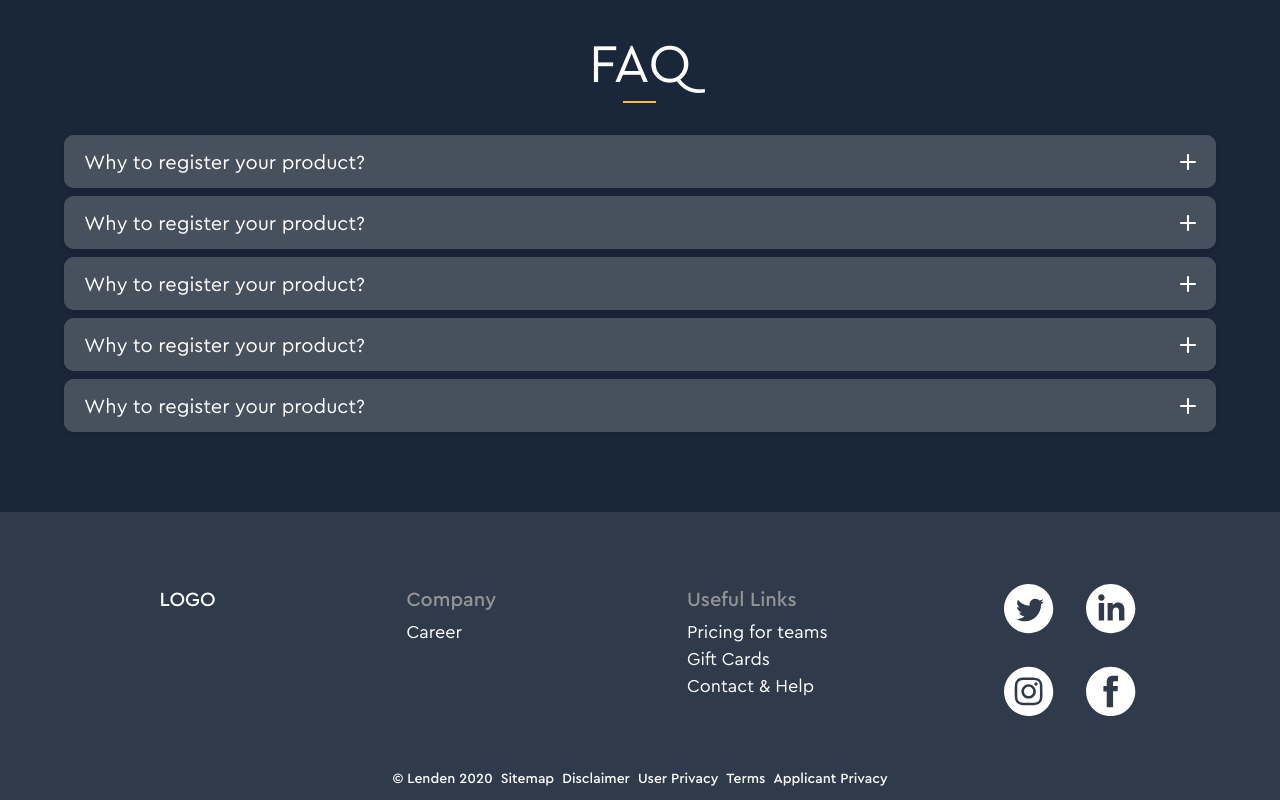
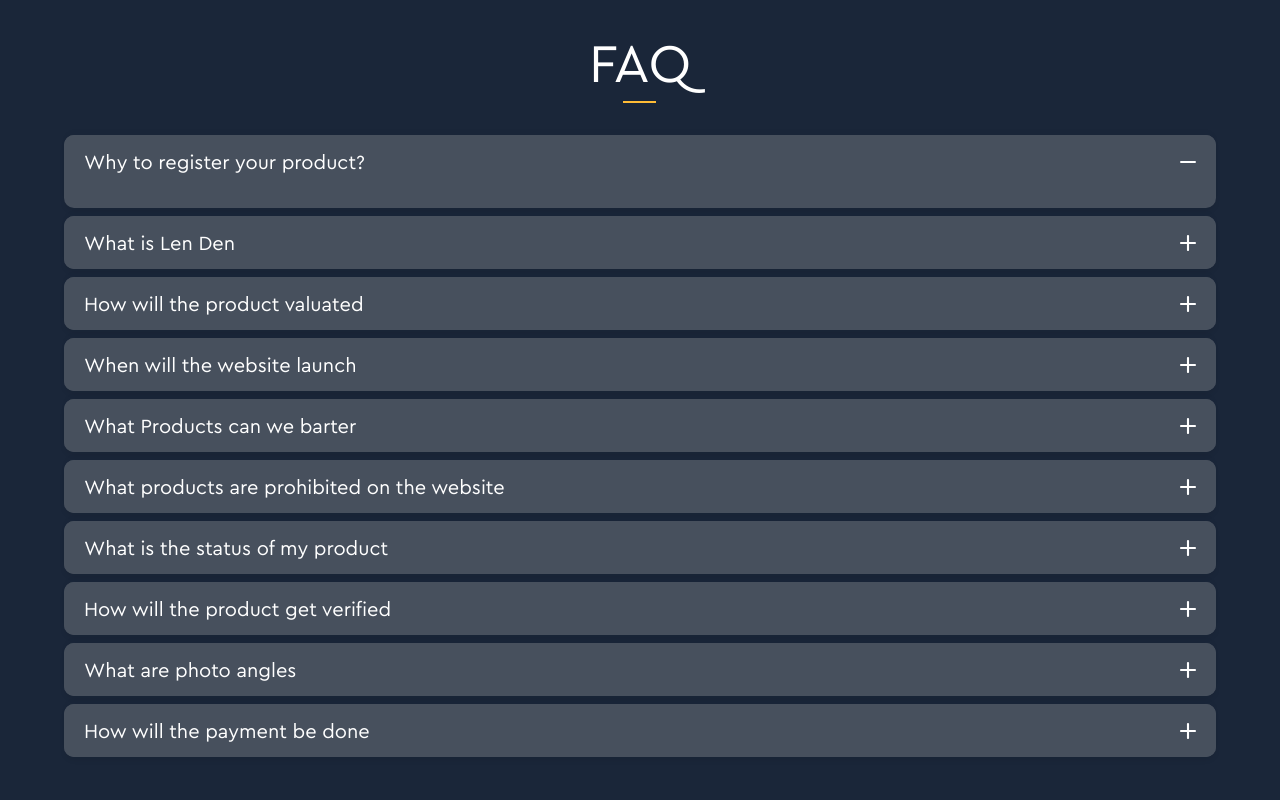
Before and after one commit to TheDemon12/lenden-coming-soon-v2, a React (Create React App) app: page / in a window 1280 px wide. Shown: the part 2220-3020 px from the top of the page. Built offline with nearby package versions, Linux system fonts and the light colour scheme.

Commit message:
faq: render minus svg on open
Signed-off-by: kartik <kartikbhalla12@gmail.com>

```diff
--- a/src/components/faq.tsx
+++ b/src/components/faq.tsx
@@ -1,26 +1,45 @@
 import * as React from 'react';
 import { Accordion, Card } from 'react-bootstrap';
 import { ReactComponent as Plus } from '../icons/plus.svg';
+import { ReactComponent as Minus } from '../icons/minus.svg';
 
 export interface FaqProps {}
 
 const Faq: React.FC<FaqProps> = () => {
+	const [activeKey, setActiveKey] = React.useState('0');
+
+	const faqs = [
+		{ ques: 'Why to register your product?', ans: '' },
+		{ ques: 'What is Len Den', ans: '' },
+		{ ques: 'How will the product valuated', ans: '' },
+		{ ques: 'When will the website launch', ans: '' },
+		{ ques: 'What Products can we barter', ans: '' },
+		{ ques: 'What products are prohibited on the website', ans: '' },
+		{ ques: 'What is the status of my product', ans: '' },
+		{ ques: 'How will the product get verified', ans: '' },
+		{ ques: 'What are photo angles', ans: '' },
+		{ ques: 'How will the payment be done ', ans: '' },
+	];
 	return (
 		<section className='faq'>
 			<div className='heading'>
 				<h2>FAQ</h2>
 			</div>
-			<Accordion>
-				{new Array(5).fill(0).map((_a, i) => (
-					<Card>
+			<Accordion
+				activeKey={activeKey}
+				onSelect={key => {
+					if (key) setActiveKey(key!.toString());
+				}}>
+				{faqs.map((faq, i) => (
+					<Card key={i}>
 						<Card.Header>
 							<Accordion.Toggle as='div' eventKey={i.toString()}>
-								Why to register your product?
-								<Plus />
+								{faq.ques}
+								{i.toString() === activeKey ? <Minus /> : <Plus />}
 							</Accordion.Toggle>
 						</Card.Header>
 						<Accordion.Collapse eventKey={i.toString()}>
-							<Card.Body>Hello! I'm the body</Card.Body>
+							<Card.Body>{faq.ans}</Card.Body>
 						</Accordion.Collapse>
 					</Card>
 				))}
```
